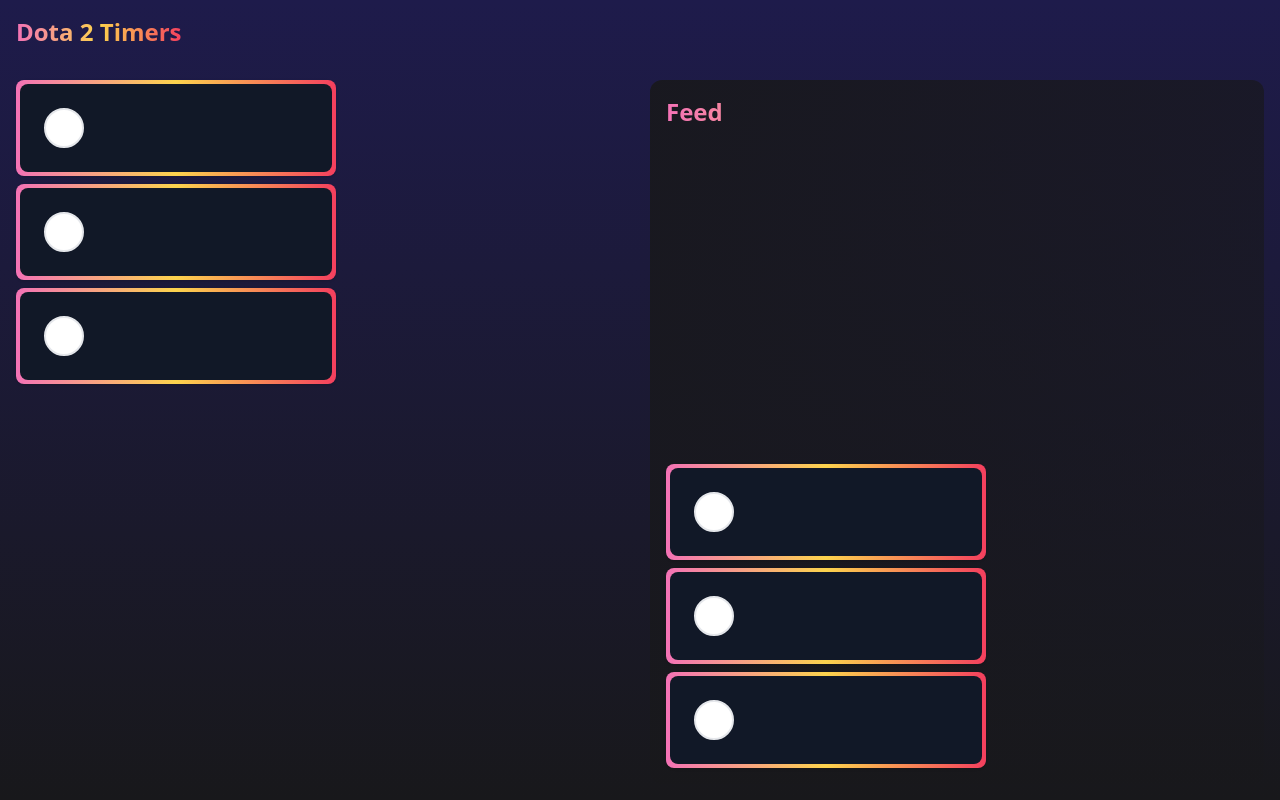
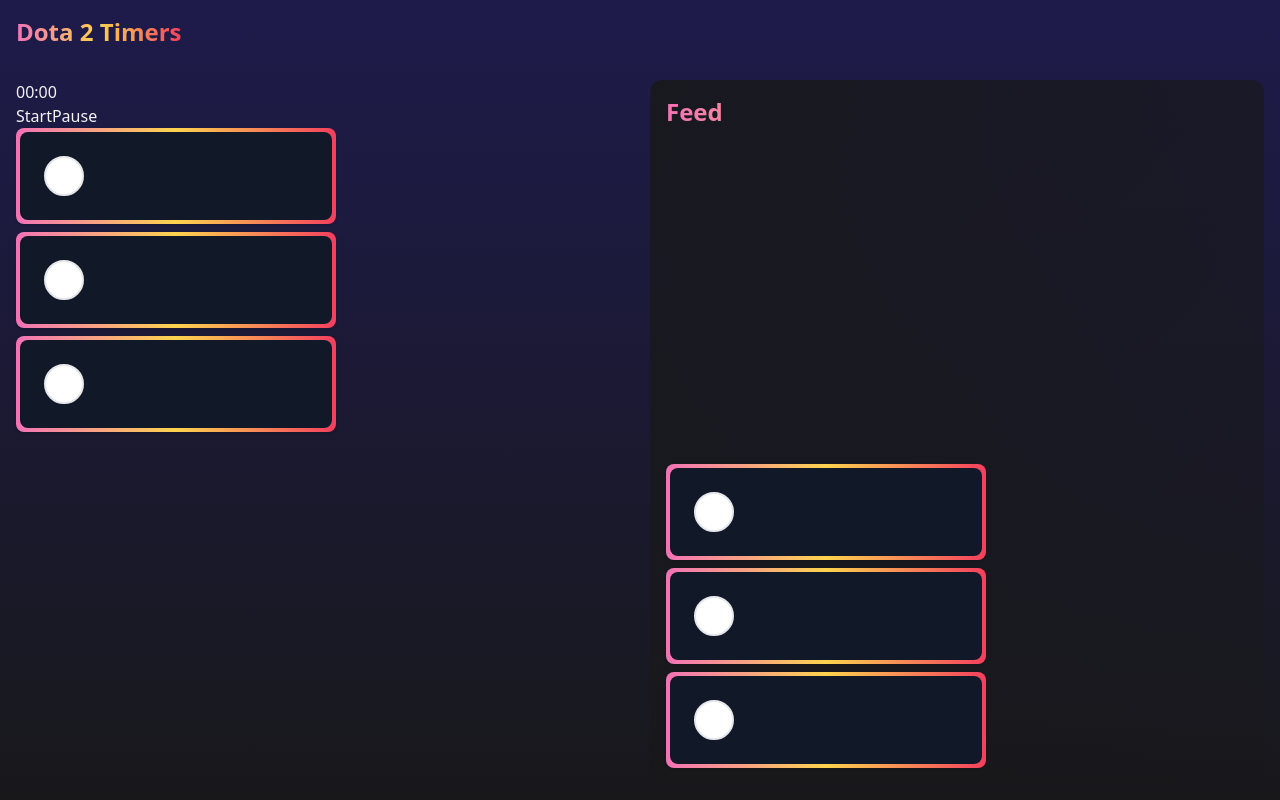
Before and after one commit to frisbee09/dota2-timings, a React (Create React App) app: page / in a window 1280 px wide. Built offline with nearby package versions, Linux system fonts and the light colour scheme.

Commit message:
Adding state and the beginnings of a timer

```diff
--- a/package.json
+++ b/package.json
@@ -3,6 +3,7 @@
   "version": "0.1.0",
   "private": true,
   "dependencies": {
+    "@reduxjs/toolkit": "^1.9.5",
     "@testing-library/jest-dom": "^5.16.5",
     "@testing-library/react": "^13.4.0",
     "@testing-library/user-event": "^13.5.0",
@@ -10,9 +11,12 @@
     "@types/node": "^16.18.25",
     "@types/react": "^18.2.0",
     "@types/react-dom": "^18.2.1",
+    "moment": "^2.29.4",
     "react": "^18.2.0",
     "react-dom": "^18.2.0",
+    "react-redux": "^8.0.5",
     "react-scripts": "5.0.1",
+    "typesafe-actions": "^5.1.0",
     "typescript": "^4.9.5",
     "web-vitals": "^2.1.4"
   },
--- a/src/components/Dashboard/Dashboard.tsx
+++ b/src/components/Dashboard/Dashboard.tsx
@@ -2,6 +2,7 @@
 import HeaderBar from "./Header";
 import Feed from "./components/Feed/Feed";
 import Actions from "./components/Actions/Actions";
+import GameClock from "./components/GameClock/GameClock";
 
 interface IDashboardProps {}
 
@@ -10,7 +11,10 @@
     <div className="flex flex-col min-h-screen">
       <HeaderBar />
       <div className="max-w-screen-xl w-full mx-auto grid grid-cols-2 flex-1 gap-5 p-4">
-        <Actions />
+        <div>
+          <GameClock />
+          <Actions />
+        </div>
         <Feed />
       </div>
     </div>
--- /dev/null
+++ b/src/components/Dashboard/components/GameClock/GameClock.tsx
@@ -0,0 +1,35 @@
+import * as React from "react";
+import { useAppDispatch, useAppSelector } from "../../../../state/hooks";
+import { getGameTime, pause, start } from "../../../../state/Game/gameSlice";
+
+interface IGameClockProps {}
+
+const GameClock: React.FunctionComponent<IGameClockProps> = (props) => {
+  const dispatch = useAppDispatch();
+  const gameTime = useAppSelector(getGameTime);
+  const runningClock = useAppSelector((state) => state.game.isRunning);
+
+  const [n, rerender] = React.useState<any>();
+
+  React.useEffect(() => {
+    if (runningClock) {
+      const id = setInterval(() => {
+        console.log("Calling rerender function");
+        rerender(null);
+      }, 1000);
+      return clearInterval(id);
+    }
+  }, [runningClock]);
+
+  return (
+    <div>
+      <h1>
+        {gameTime.minutes}:{gameTime.seconds}
+      </h1>
+      <button onClick={() => dispatch(start())}>Start</button>
+      <button onClick={() => dispatch(pause())}>Pause</button>
+    </div>
+  );
+};
+
+export default GameClock;
--- a/src/index.tsx
+++ b/src/index.tsx
@@ -1,15 +1,19 @@
-import React from 'react';
-import ReactDOM from 'react-dom/client';
-import './index.css';
-import App from './App';
-import reportWebVitals from './reportWebVitals';
+import React from "react";
+import ReactDOM from "react-dom/client";
+import "./index.css";
+import App from "./App";
+import reportWebVitals from "./reportWebVitals";
+import { Provider } from "react-redux";
+import { store } from "./state/store";
 
 const root = ReactDOM.createRoot(
-  document.getElementById('root') as HTMLElement
+  document.getElementById("root") as HTMLElement
 );
 root.render(
   <React.StrictMode>
-    <App />
+    <Provider store={store}>
+      <App />
+    </Provider>
   </React.StrictMode>
 );
 
--- /dev/null
+++ b/src/state/Game/GameTimer.ts
@@ -0,0 +1,20 @@
+interface GameTimerInit {
+  ms: number;
+}
+
+const defaultInit: GameTimerInit = {
+  ms: 0,
+};
+
+export interface GameTimer extends Date {
+  getMinutes: () => number;
+}
+
+export const GameTimer = (init?: GameTimerInit): GameTimer => {
+  init = { ...defaultInit, ...init };
+
+  const date = new Date(init.ms);
+  date.getMinutes = () => date.getMilliseconds() % (60 * 1000);
+
+  return date;
+};
--- /dev/null
+++ b/src/state/Game/gameSlice.ts
@@ -0,0 +1,57 @@
+import { useSelector } from "react-redux";
+import { RootState } from "../store";
+import { createSlice } from "@reduxjs/toolkit";
+import { GameTimer } from "./GameTimer";
+
+export interface GameState {
+  timer: number | null;
+  pausedAt: number | null;
+  isRunning: boolean;
+}
+
+const initialState: GameState = {
+  timer: null,
+  pausedAt: null,
+  isRunning: false,
+};
+
+export const gameSlice = createSlice({
+  name: "game",
+  initialState,
+  reducers: {
+    start: (state) => {
+      state.isRunning = true;
+      const now = new Date().getTime();
+      state.timer = now - (state.pausedAt || 0);
+      state.pausedAt = null;
+    },
+    pause: (state) => {
+      if (!state.timer) {
+        throw Error("Cannot pause game that isn't running");
+      }
+      state.isRunning = false;
+
+      // Take a quick delta of the game's running length and persist in pausedAt
+      state.pausedAt = new Date().getTime() - state.timer;
+    },
+    tick: (state) => {
+      const interval = GameTimer({ ms: state.timer || 0 });
+    },
+  },
+});
+
+export const { start, pause } = gameSlice.actions;
+
+export const getGameTime = (state: RootState) => {
+  if (!state.game.timer) {
+    return { minutes: "00", seconds: "00" };
+  }
+
+  const gameTime = GameTimer({ ms: state.game.timer });
+  return {
+    minutes: gameTime.getMinutes().toString().padStart(2, "0"),
+    seconds: gameTime.getSeconds().toString().padStart(2, "0"),
+  };
+};
+
+export default gameSlice.reducer;
--- /dev/null
+++ b/src/state/hooks.ts
@@ -0,0 +1,6 @@
+import { useDispatch, useSelector } from "react-redux";
+import type { TypedUseSelectorHook } from "react-redux";
+import type { RootState, AppDispatch } from "./store";
+
+export const useAppDispatch: () => AppDispatch = useDispatch;
+export const useAppSelector: TypedUseSelectorHook<RootState> = useSelector;
--- /dev/null
+++ b/src/state/store.ts
@@ -0,0 +1,11 @@
+import { configureStore } from "@reduxjs/toolkit";
+import gameReducer from "./Game/gameSlice";
+
+export const store = configureStore({
+  reducer: {
+    game: gameReducer,
+  },
+});
+
+export type RootState = ReturnType<typeof store.getState>;
+export type AppDispatch = typeof store.dispatch;
```
Also changed, not shown: 1 other file (tests, documents, lock files or other folders).
